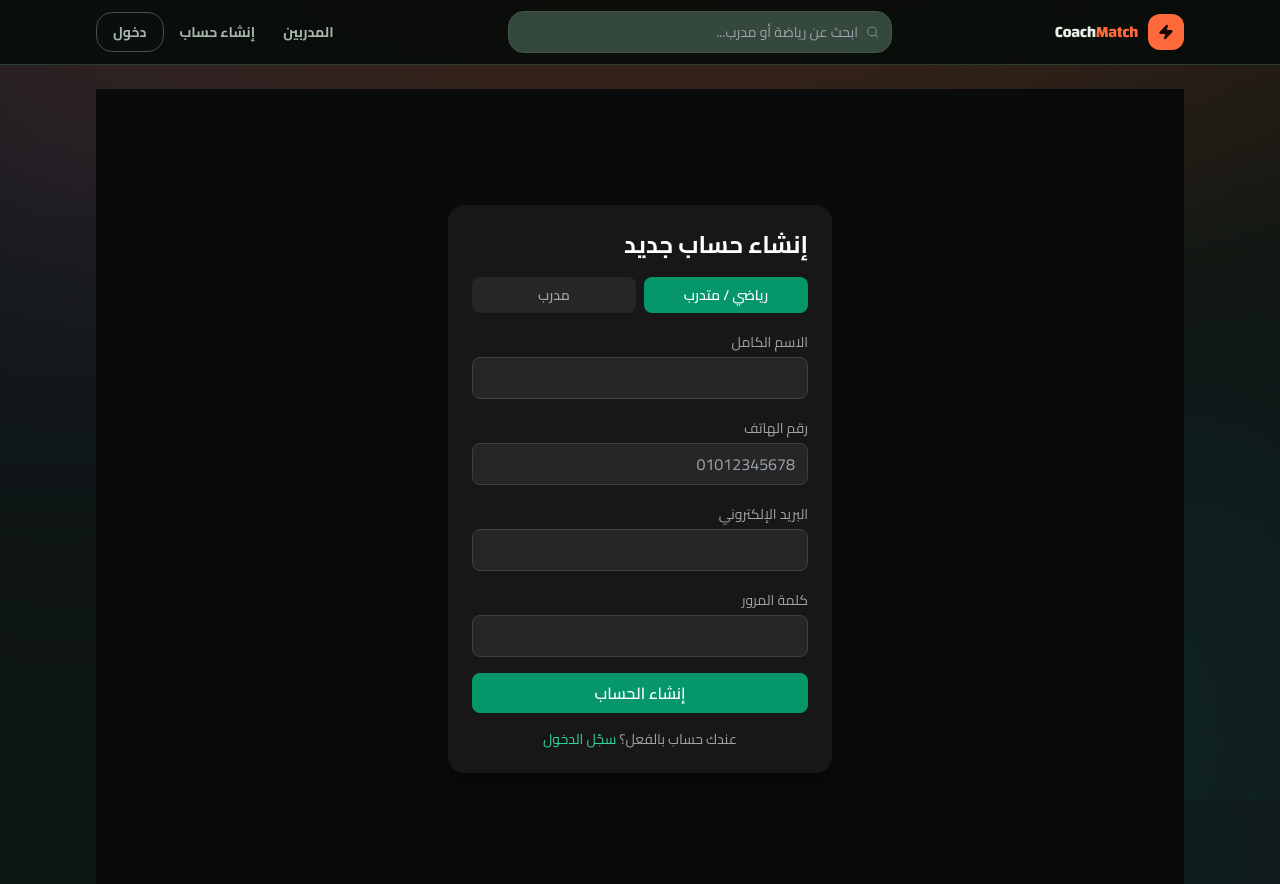
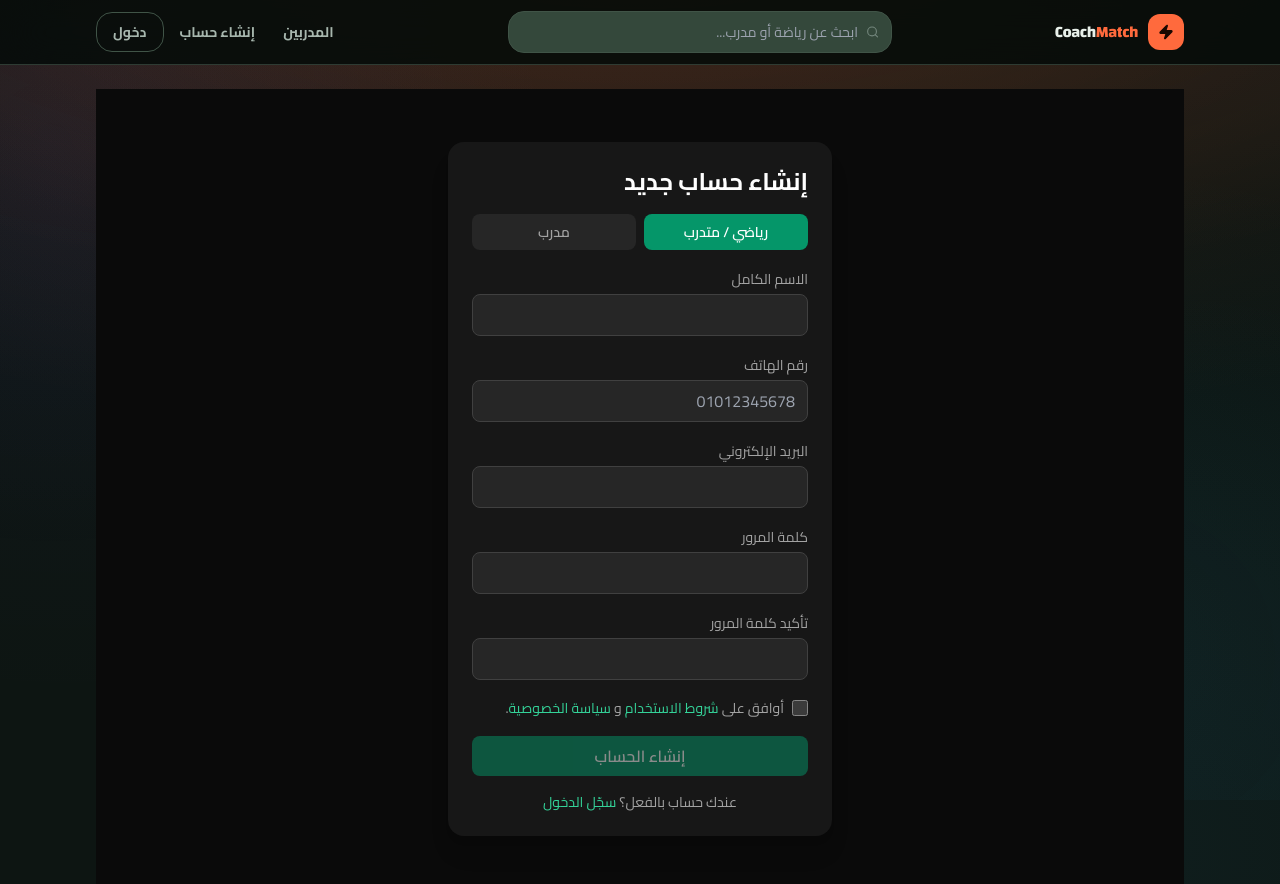
Before and after one commit to nohasalahsoghir-hub/coachmatch, a Next.js app: page /auth/sign-up in a window 1280 px wide. Shown: the top 884 px of the page. Built offline with nearby package versions, Linux system fonts and the light colour scheme; no server answers.

Commit message:
fix: improve signup email confirmation UX

```diff
--- a/app/auth/sign-up/page.tsx
+++ b/app/auth/sign-up/page.tsx
@@ -7,6 +7,12 @@ import { signUp } from "@/app/auth/actions";
 export default function SignUpPage() {
   const [state, formAction, pending] = useActionState(signUp, { error: null });
   const [role, setRole] = useState<"athlete" | "coach">("athlete");
+  const [password, setPassword] = useState("");
+  const [confirmPassword, setConfirmPassword] = useState("");
+  const [termsAccepted, setTermsAccepted] = useState(false);
+
+  const passwordsMatch = password.length > 0 && password === confirmPassword;
+  const canSubmit = passwordsMatch && termsAccepted && !pending;
 
   return (
     <div dir="rtl" className="flex min-h-screen items-center justify-center bg-neutral-950 px-4 py-10">
@@ -37,6 +43,12 @@ export default function SignUpPage() {
           </button>
         </div>
         <input type="hidden" name="role" value={role} />
+
+        {role === "coach" && (
+          <div className="rounded-lg border border-amber-500/30 bg-amber-500/10 px-3 py-2 text-sm leading-6 text-amber-200">
+            حسابك هيتراجع من فريقنا قبل ما يظهر للمتدربين — هنكلمك خلال 3 أيام.
+          </div>
+        )}
 
         <div className="space-y-1">
           <label className="text-sm text-neutral-400">الاسم الكامل</label>
@@ -74,16 +86,57 @@ export default function SignUpPage() {
             type="password"
             required
             minLength={6}
+            value={password}
+            onChange={(event) => setPassword(event.target.value)}
             className="w-full rounded-lg border border-neutral-700 bg-neutral-800 px-3 py-2 text-white outline-none focus:border-emerald-500"
           />
         </div>
+
+        <div className="space-y-1">
+          <label className="text-sm text-neutral-400">تأكيد كلمة المرور</label>
+          <input
+            name="confirm_password"
+            type="password"
+            required
+            minLength={6}
+            value={confirmPassword}
+            onChange={(event) => setConfirmPassword(event.target.value)}
+            className="w-full rounded-lg border border-neutral-700 bg-neutral-800 px-3 py-2 text-white outline-none focus:border-emerald-500"
+          />
+          {confirmPassword.length > 0 && (
+            <p className={`text-xs ${passwordsMatch ? "text-emerald-400" : "text-red-400"}`}>
+              {passwordsMatch ? "كلمتا المرور متطابقتان" : "كلمتا المرور غير متطابقتين"}
+            </p>
+          )}
+        </div>
+
+        <label className="flex items-start gap-2 text-sm leading-6 text-neutral-400">
+          <input
+            name="terms_accepted"
+            type="checkbox"
+            checked={termsAccepted}
+            onChange={(event) => setTermsAccepted(event.target.checked)}
+            className="mt-1 size-4 accent-emerald-600"
+          />
+          <span>
+            أوافق على{" "}
+            <Link href="/terms" className="text-emerald-400 hover:underline">
+              شروط الاستخدام
+            </Link>{" "}
+            و{" "}
+            <Link href="/privacy" className="text-emerald-400 hover:underline">
+              سياسة الخصوصية
+            </Link>
+            .
+          </span>
+        </label>
 
         {state.error && <p className="text-sm text-red-400">{state.error}</p>}
 
         <button
           type="submit"
-          disabled={pending}
-          className="w-full rounded-lg bg-emerald-600 py-2 font-semibold text-white transition hover:bg-emerald-500 disabled:opacity-50"
+          disabled={!canSubmit}
+          className="w-full rounded-lg bg-emerald-600 py-2 font-semibold text-white transition hover:bg-emerald-500 disabled:cursor-not-allowed disabled:opacity-50"
         >
           {pending ? "جارٍ الإنشاء..." : "إنشاء الحساب"}
         </button>
```
